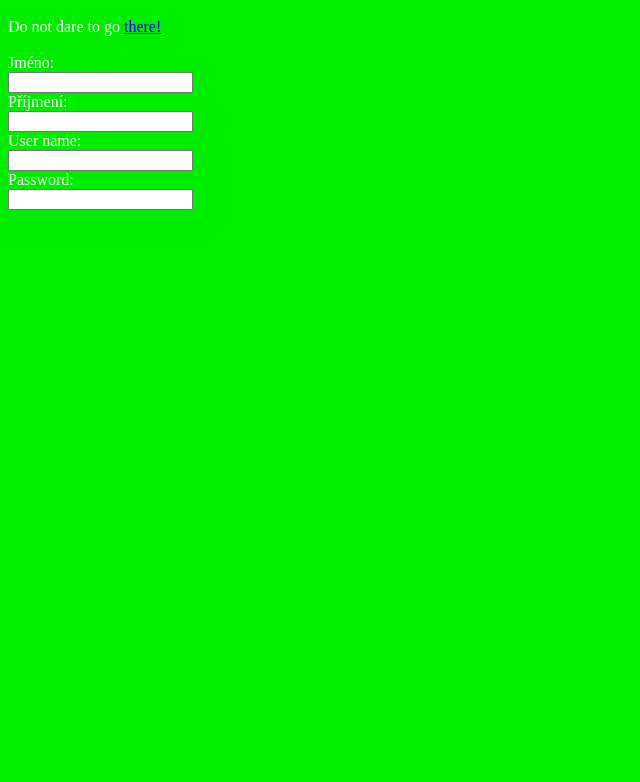
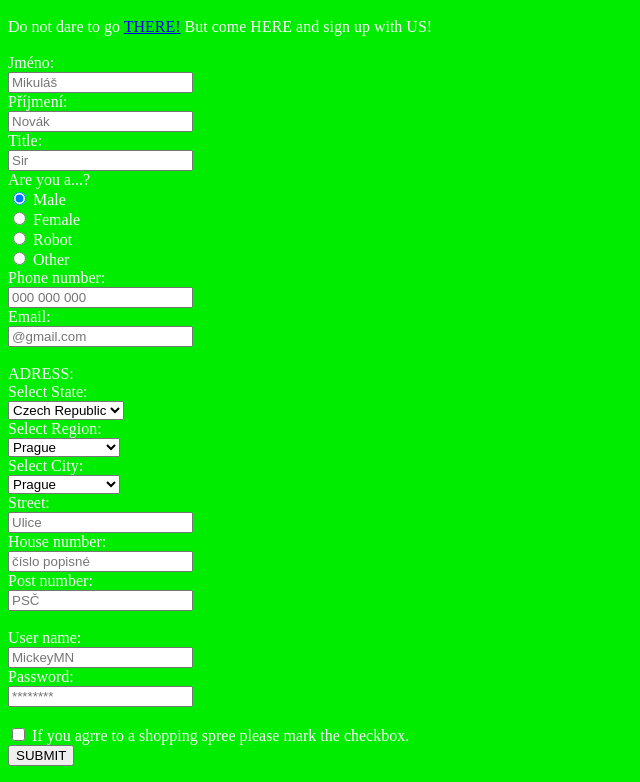
Before and after one commit to Anndulinka/ShopFormularSignUp, a website built with Parcel: page index.html in a window 1280 px wide. Shown: the part 48-830 px from the top of the page, without its empty margins (0-640 px from the left). Before the commit the page ends 800 px from the top, so only its background shows below. Built offline with nearby package versions, Linux system fonts and the light colour scheme.

Commit message:
chngessss
somethimg changed!!!

```diff
--- a/index.html
+++ b/index.html
@@ -5,21 +5,64 @@
 	<meta charset="UTF-8" />
 </head>
 
-<body bgcolor="(red)" text="white";>
+<body bgcolor="(red)" text="white" ;>
 	<div id="app"></div>
-
+<!--to se dela vykricníkem a dvema pomlčkama a  musi se dvema pomlckama ukoncit-->
 	<script src="src/index.js"></script>
 	<br>
 	<form method="GET">
 		Jméno:<br />
-		<input type="text" name="jmeno" /><br />
+		<input type="text" placeholder="Mikuláš" /><br />
 		Příjmení: <br>
-		<input type="text" name="prijmeni" /> <br>
+		<input type="text" placeholder="Novák" /> <br>
+		Title: <br>
+		<input type="text" placeholder="Sir" /> <br>
+		Are you a...? <br>
+		<input type="radio" name="gender" value="male" checked> Male<br>
+		<input type="radio" name="gender" value="female"> Female<br>
+		<input type="radio" name="gender" value="female"> Robot<br>
+		<input type="radio" name="gender" value="other"> Other<br>
+		Phone number: <br>
+		<input type="text" placeholder="000 000 000" /> <br>
+		Email: <br>
+		<input type="text" placeholder="@gmail.com" /> <br><br>
+		ADRESS:<br> Select State:<br>
+		<select name="stat">
+			<option value="cech"> Czech Republic
+			<option value="usa"> USA
+		  <option value="inisa"> India
+			<option value="japan"> Japan
+</option>
+</select>
+		<br> Select Region:<br>
+		<select name="kraj">
+					<option value="prha"> Prague
+					<option value="mrava"> Morava
+				  <option value="cb"> České Budějce
+					<option value="varit"> Karlovy Vary
+		</option>
+		</select>
+		<br> Select City:<br>
+		<select name="kraj">
+			<option value="prha"> Prague
+			<option value="brnmo"> Brno
+		  <option value="cb"> České Budějce
+			<option value="varit"> Karlovy Vary
+</option>
+</select>
+		<br> Street: <br>
+		<input type="text" placeholder="Ulice" /><br />
+		House number:<br>
+		<input type="text" placeholder="číslo popisné" /><br />
+		Post number:<br>
+		<input type="text" placeholder="PSČ" /><br /><br>
 		User name:<br />
-		<input type="text" name="jmeno" /><br />
+		<input type="text" placeholder="MickeyMN" /><br />
 		Password: <br>
-		<input type="text" name="prijmeni" /> <br>
+		<input type="text" placeholder="********" /> <br><br>
 
+		<input type="checkbox"  /> If you agrre to a shopping spree please mark the checkbox.<br>
+		<input type="submit" value="SUBMIT">
 	</form>
 
 
--- a/src/index.js
+++ b/src/index.js
@@ -2,6 +2,7 @@ document.getElementById("app").innerHTML = `
 <h1>Welcome to the SHOPing world!</h1>
 <div>
   Do not dare to go
-  <a href="https://www.etsy.com/" target="_blank" rel="noopener noreferrer">there!</a>
+  <a href="https://www.etsy.com/" target="_blank" rel="noopener noreferrer">THERE!</a>
+  But come HERE and sign up with US!
 </div>
 `;
```
